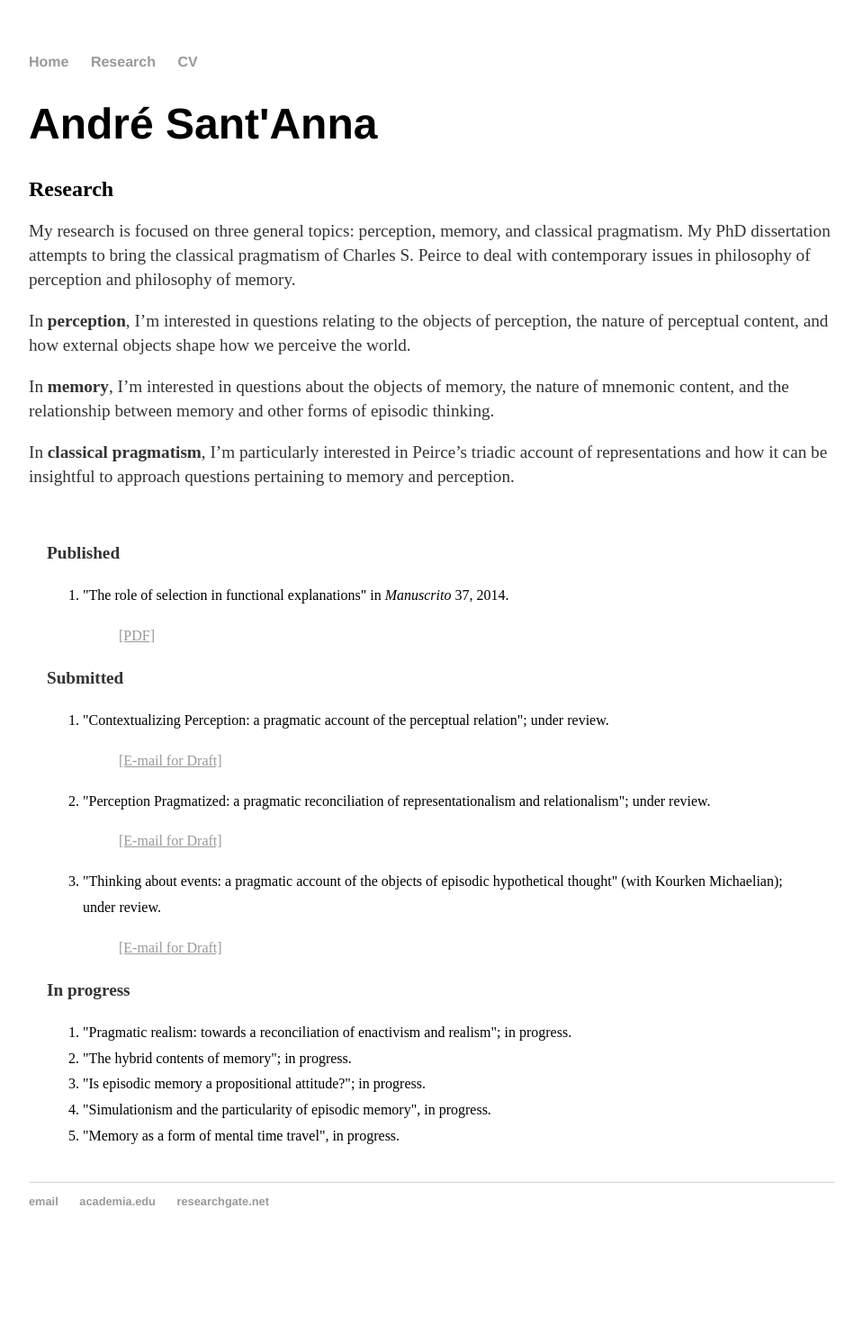
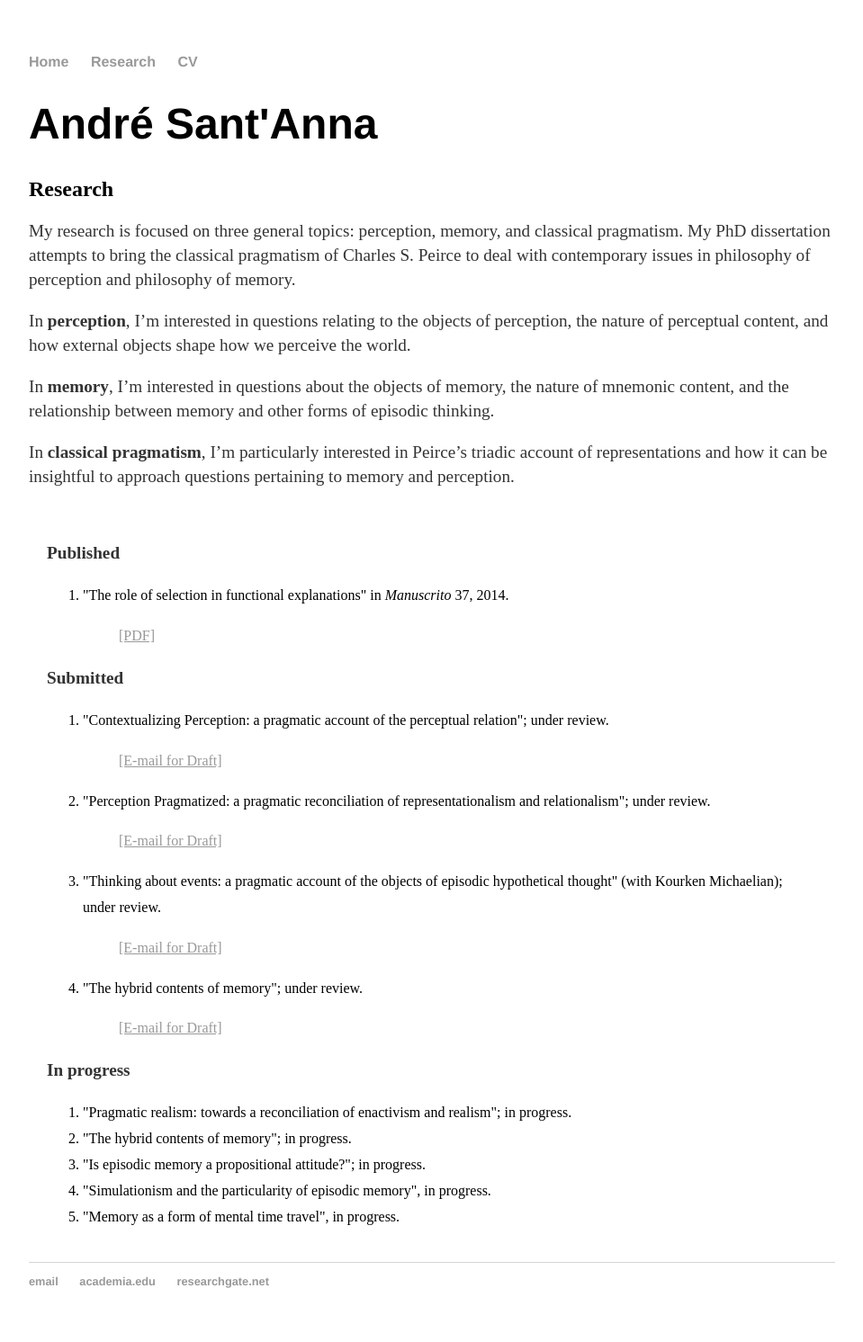
Before and after one commit to andresantanna/andresantanna.github.io, a Jekyll site: the page built from research.html, in a window 1280 px wide. Shown: the whole page at 90% size, without its empty margins (160-1119 px from the left). Built offline with Jekyll 4.4.1, drawn with Linux system fonts in a browser that asks for light colours; comment, search, counter and statistics services are not loaded; before the commit the page ends 1403 px from its top, so only the background shows below that.

Commit message:
Update research.html

```diff
--- a/research.html
+++ b/research.html
@@ -40,6 +40,10 @@ title: André Sant'Anna - Research
  		<dl>
 		<dd><a href="mailto:rosolemandre@gmail.com"><u>[E-mail for Draft]</u></a></dd>
 		</dl>
+	<li>"The hybrid contents of memory"; under review.</li>
+ 		<dl>
+		<dd><a href="mailto:rosolemandre@gmail.com"><u>[E-mail for Draft]</u></a></dd>
+		</dl>
 
 	</ol>
 
```
